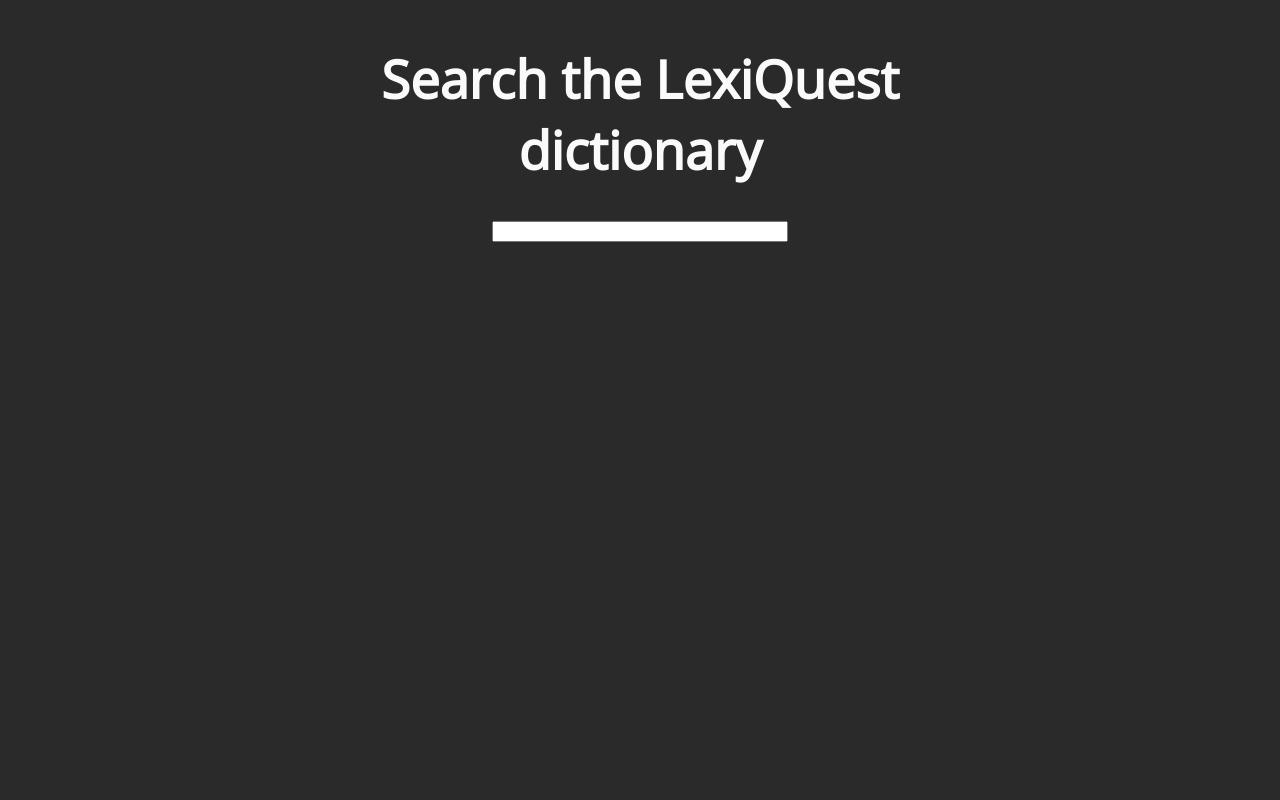
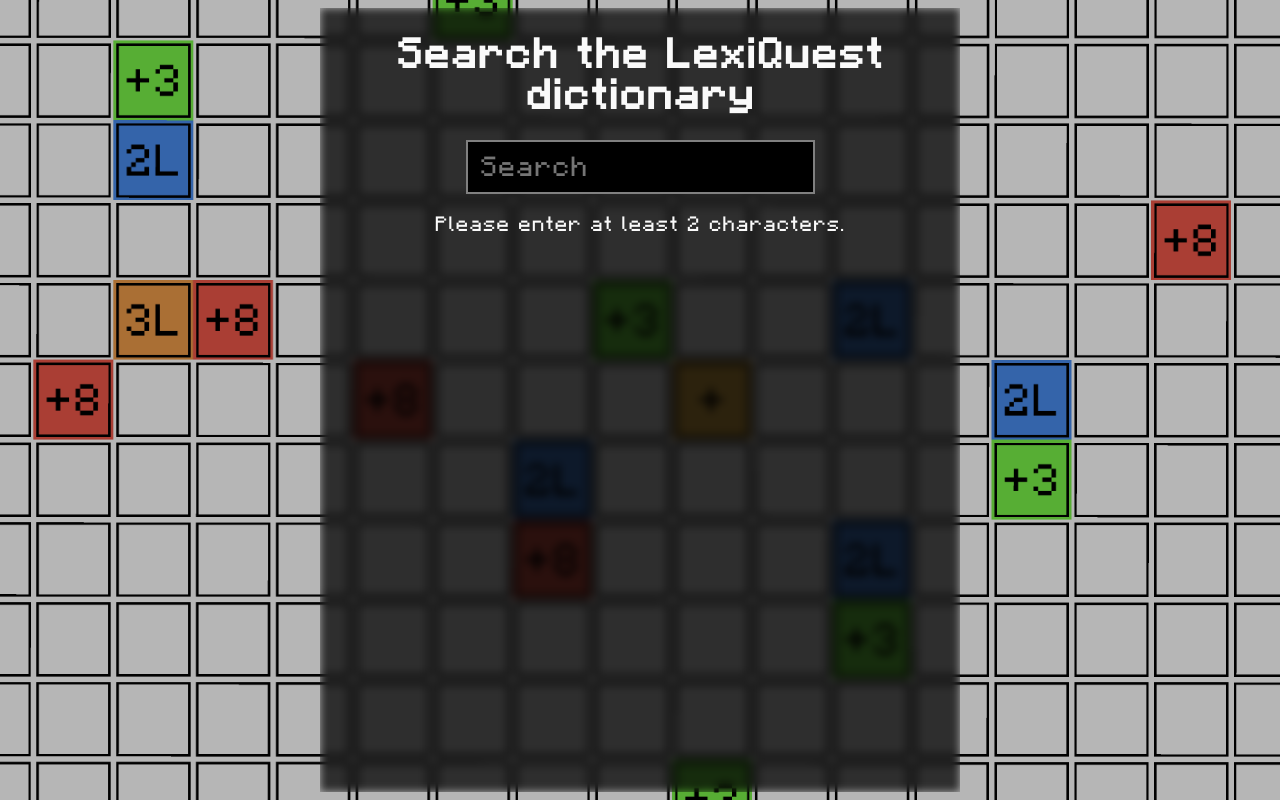
Before and after one commit to TriLinder/LexiQuestWebsite, a SvelteKit app: page / in a window 1280 px wide. Built offline with nearby package versions, Linux system fonts and the light colour scheme.

Commit message:
Refine word search page

```diff
--- a/package.json
+++ b/package.json
@@ -19,7 +19,5 @@
 		"vite": "^4.4.2"
 	},
 	"type": "module",
-	"dependencies": {
-		"@fontsource/open-sans": "^5.0.14"
-	}
+	"dependencies": {}
 }
--- a/src/lib/components/SearchResult.svelte
+++ b/src/lib/components/SearchResult.svelte
@@ -1,22 +1,64 @@
 <script lang="ts">
+    import { letterValues } from "$lib/word-list/letter-values";
+
     export let word: string;
+
+    function calculateWordScore(word: string): number {
+        word = word.toLowerCase();
+
+        let score = 0;
+
+        for (const letter of word) {
+            score += letterValues[letter];
+        }
+
+        return score;
+    }
+
+    $: score = calculateWordScore(word);
+    $: definitionLink = `https://www.merriam-webster.com/dictionary/${word}`;
 </script>
 
 <style>
     .card {
         border-style: solid;
-        border-radius: 10px;
+        border-radius: 0.5em;
+
+        display: flex;
+        justify-content: space-between;
+        align-items: center;
 
         margin: 1em;
+        padding: 0.5em;
+
+        text-align: left;
     }
 
     .word {
-        text-align: center;
-        margin-left: 0.3em;
-        font-size: 2em;
+        font-size: 1.75em;
+        text-transform: uppercase;
+    }
+
+    a {
+        color: inherit;
+    }
+
+    .definition-link {
+        text-align: right;
+    }
+
+    @media (max-aspect-ratio: 25/16) {
+        .definition-link {
+            display: none;
+        }
     }
 </style>
 
 <div class="card">
-    <p class="word">{word}</p>
+    <div>
+        <span class="word">{word}</span> <br>
+        <span class="score">Score: {score} points</span>
+    </div>
+
+    <span class="definition-link"><a href={definitionLink} target="_blank" rel="noopener noreferrer">See definition</a></span>
 </div>
--- /dev/null
+++ b/src/lib/word-list/letter-values.ts
@@ -0,0 +1,28 @@
+export const letterValues: { [key: string]: number } = {
+    "a": 1,
+    "b": 3,
+    "c": 3,
+    "d": 2,
+    "e": 1,
+    "f": 4,
+    "g": 2,
+    "h": 4,
+    "i": 1,
+    "j": 8,
+    "k": 5,
+    "l": 1,
+    "m": 3,
+    "n": 1,
+    "o": 1,
+    "p": 3,
+    "q": 10,
+    "r": 1,
+    "s": 1,
+    "t": 1,
+    "u": 1,
+    "v": 4,
+    "w": 4,
+    "x": 8,
+    "y": 4,
+    "z": 10
+};
--- a/src/routes/+page.svelte
+++ b/src/routes/+page.svelte
@@ -1,8 +1,9 @@
 <script lang="ts">
-    import "@fontsource/open-sans";
     import SearchResult from "$lib/components/SearchResult.svelte";
 
-    import { words } from "$lib/words";
+    import { words } from "$lib/word-list/words";
+
+    const minimalSearchQueryLength = 2;
 
     let searchQuery = "";
     $: searchedWords = searchWords(searchQuery);
@@ -10,7 +11,7 @@
     function searchWords(query: string): string[] {
         query = query.replace(/[^a-zA-Z0-9]/g, '');
 
-        if (query.length < 3) {
+        if (query.length < minimalSearchQueryLength) {
             return [];
         }
 
@@ -21,36 +22,73 @@
 </script>
 
 <style>
+    @font-face {
+        font-family: 'Minecraft';
+        font-style: normal;
+        src: url("/fonts/Minecraft.otf");
+    }
+
     :root {
-        --background: rgb(42, 42, 42);
         --primary: rgb(250, 250, 250);
     }
 
     :global(body) {
-        background-color: var(--background);
+        background-image: url("/background.png");
+        background-size: cover;
     }
 
     .content {
         display: flex;
         justify-content: center;
 
-        font-family: "Open Sans";
+        font-family: Minecraft;
         font-size: 15px;
         color: var(--primary);
     }
 
     .center {
         text-align: center;
-        width: 45vw;
+        width: 50vw;
+        height: 98vh;
+
+        overflow-y: scroll;
+
+        backdrop-filter: brightness(0.25) blur(0.3em);
+    }
+
+    @media (max-aspect-ratio: 25/16) {
+        .center {
+            width: 98vw;
+        }
     }
 
     .title {
-        font-size: 3.5em;
+        font-size: 2.5em;
     }
 
     .input {
-        text-align: center;
+        text-align: left;
         width: 50%;
+        height: 25px;
+
+        padding: 0.5em;
+
+        font-size: 25px;
+        font-family: inherit;
+
+        background-color: black;
+        color: white;
+
+        border-style: solid;
+        border-color: gray;
+    }
+
+    .input:focus {
+        border-color: white;
+    }
+
+    .info {
+        font-size: 1.25em;
     }
 </style>
 
@@ -58,10 +96,16 @@
     <div class="center">
         <h1 class="title">Search the LexiQuest dictionary</h1>
 
-        <input class="input" type="text" bind:value={searchQuery}>
+        <input class="input" type="text" maxlength="20" placeholder="Search" bind:value={searchQuery}>
 
         {#each searchedWords as word}
             <SearchResult {word}/>
+        {:else}
+            {#if searchQuery.length < minimalSearchQueryLength}
+                <p class="info">Please enter at least {minimalSearchQueryLength} characters.</p>
+            {:else}
+                <p class="info">No words found.</p>
+            {/if}
         {/each}
     </div>
 </div>
```
Also changed, not shown: src/lib/word-list/words.ts (renamed from src/lib/words.ts).
